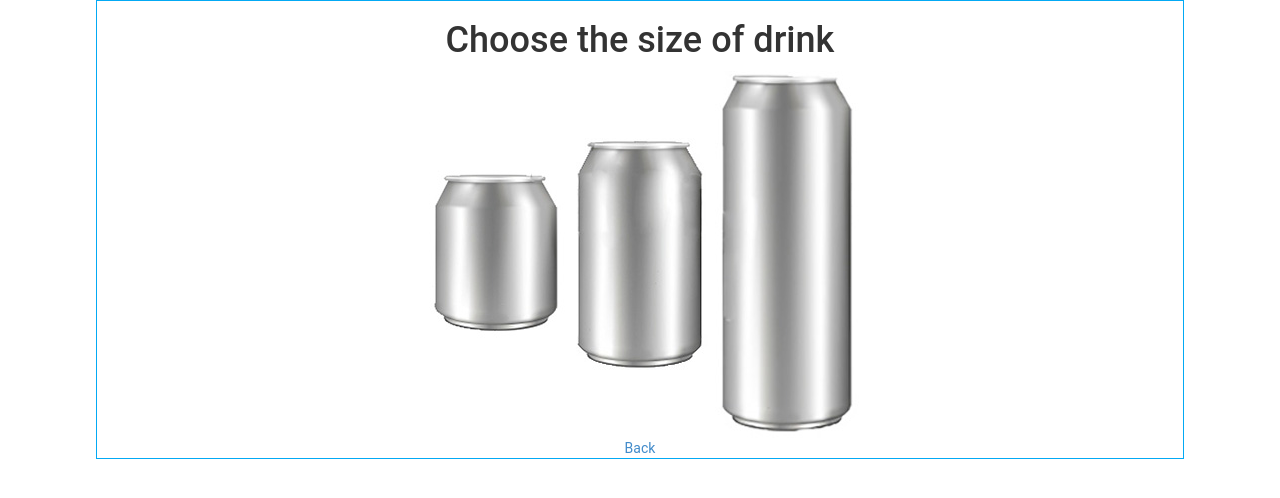
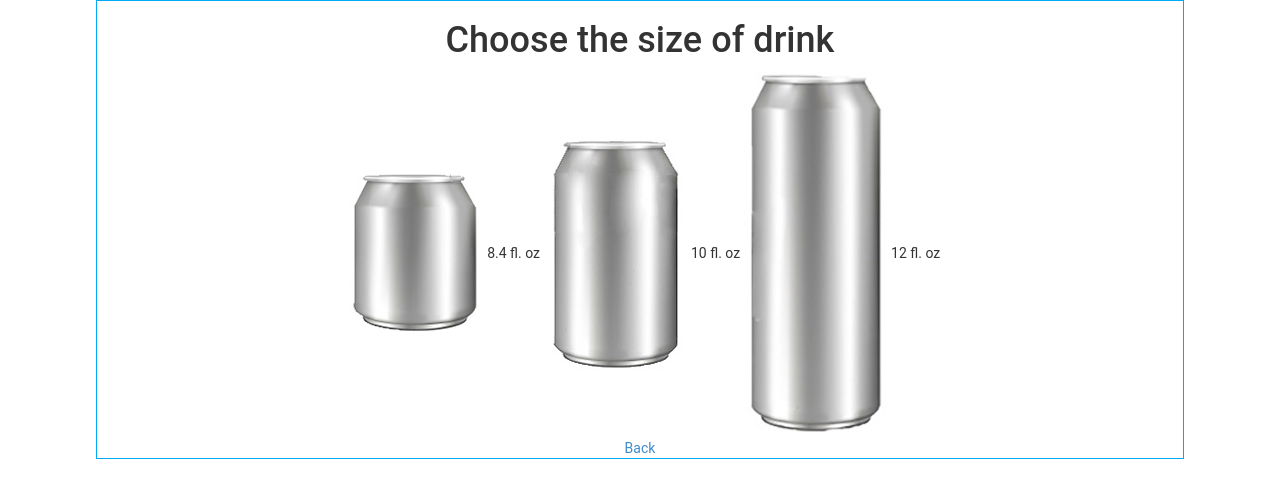
Before and after one commit to ybot1122/dubhacks-drinks, a website: page size.html in a window 1280 px wide. Drawn offline with Linux system fonts and the light colour scheme.

Commit message:
fixed size html

```diff
--- a/size.html
+++ b/size.html
@@ -15,15 +15,18 @@
 		<!--all size images are encapsulated in boxes-->
 		<div id="centerbody">
 			</a>
-			<a href="energydrinksbrand.html">
+			<a href="brand.html">
 				<img src="images/8.4oz.jpg" alt="8.4oz">
 			</a>
-			<a href="juicebrand.html">
+			8.4 fl. oz
+			<a href="brand.html">
 				<img src="images/10oz.jpg" alt="10oz">
 			</a>
-			<a href="sodabrand.html">
+			10 fl. oz
+			<a href="brand.html">
 				<img src="images/12oz.jpg" alt="12oz">
 			</a>
+			12 fl. oz
 			<!--button to go back to the previous page-->
 			<div>
 			<a href="type.html">Back</a>
```
